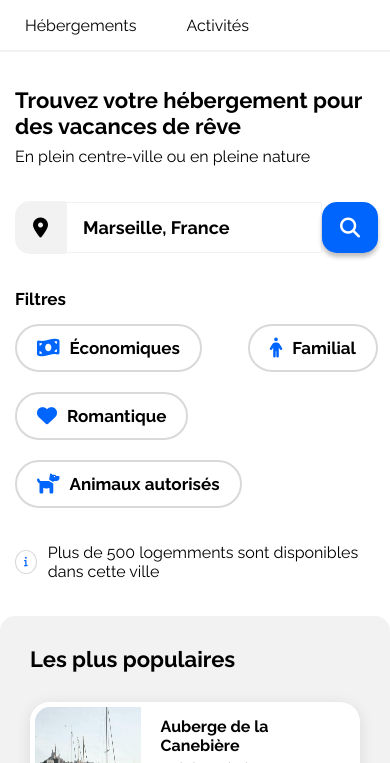
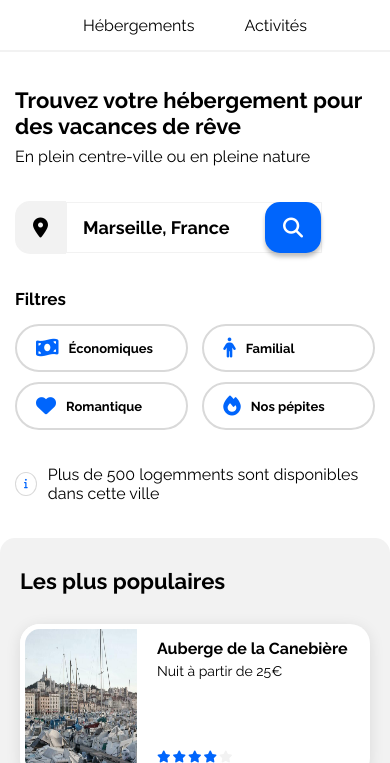
Before and after one commit to AngieLeutard/booki2, a plain HTML site: page index.html in a window 390 px wide. Shown: the part 81-844 px from the top of the page. Drawn offline with Linux system fonts and the light colour scheme.

Commit message:
add changes

```diff
--- a/index.html
+++ b/index.html
@@ -31,12 +31,12 @@
                     <div class="form__searchBar__fa"><i class="fa-solid fa-location-dot"></i></div>
                     <input class="form_input text text_title" type="text" name="destination" placeholder="Marseille, France">
                     <button class="form_searchButton text text_title" type="button">Rechercher</button>
-                    <button class="form__searchButtonMobile"><i class="fa-solid fa-magnifying-glass"></i></button>
+                    <button class="form_searchButtonMobile"><i class="fa-solid fa-magnifying-glass"></i></button>
                 </div>
                 <div class="form_filterWrapper display">
                     <ul class="form_filter display">
                         <li class="form__filterText">
-                        <p class="text_filter text">Filtres</p>
+                        <p class="text_filterTitle text">Filtres</p>
                         </li>
                     </ul>
                     <ul class="form_filter display">
@@ -60,8 +60,8 @@
                         </li>
                         <li class="form_buttonContainer">
                             <button class="form_button display" type="button">
-                                <i class="fa-solid fa-dog fa_filter"></i>
-                                <span class="text_filter text">Animaux autorisés</span>
+                                <i class="fa-solid fa-fire fa_filter"></i>
+                                <span class="text_filter text">Nos pépites</span>
                             </button>
                         </li>
                     </ul>
--- a/style.css
+++ b/style.css
@@ -83,6 +83,11 @@ button {
 }
 
 .text_filter {
+    font-weight: 700;
+    font-size: 17px;
+}
+
+.text_filterTitle {
     font-weight: 700;
     font-size: 17px;
 }
@@ -504,9 +509,19 @@ body {
     border-bottom: var(--light-grey) solid 2px;
     padding-bottom: 15px;
     width: 100%;
+    justify-content: center;
 }
 
 /* SEARCH */
+
+.form_searchBar {
+    position: relative;
+}
+
+.form_searchButtonMobile {
+    position: absolute;
+    left: 250px;
+}
 
 .form_searchButton {
     display: none;
@@ -534,6 +549,22 @@ body {
 
 .form_filter {
     flex-wrap: wrap;
+    gap: 10px;
+}
+
+.form_button {
+    padding: 0;
+    width: 100%;
+    padding-left: 19px;
+
+}
+
+.form_buttonContainer {
+    width: 48%;
+}
+
+.text_filter {
+    font-size: 13px;
 }
 
 /* MAIN */
@@ -545,6 +576,7 @@ body {
 
 .main_wrapper {
     background-color: var(--white);
+    padding: 30px 20px 30px 20px;
 }
 
 .main_cardsWrapper {
@@ -556,12 +588,22 @@ body {
     width: auto;
 }
 
+/* ASIDE */
+
+.aside_wrapper {
+    padding: 30px 20px 30px 20px;
+}
+
 .aside_cardsWrapper {
     flex-direction: column;
     gap: 15px;
 }
 
 /* SECTION ACTIVITÉES */
+
+.activities_wrapper {
+    padding: 30px 20px 30px 20px;
+}
 
 .cards_wrapper {
     flex-direction: column;
```
